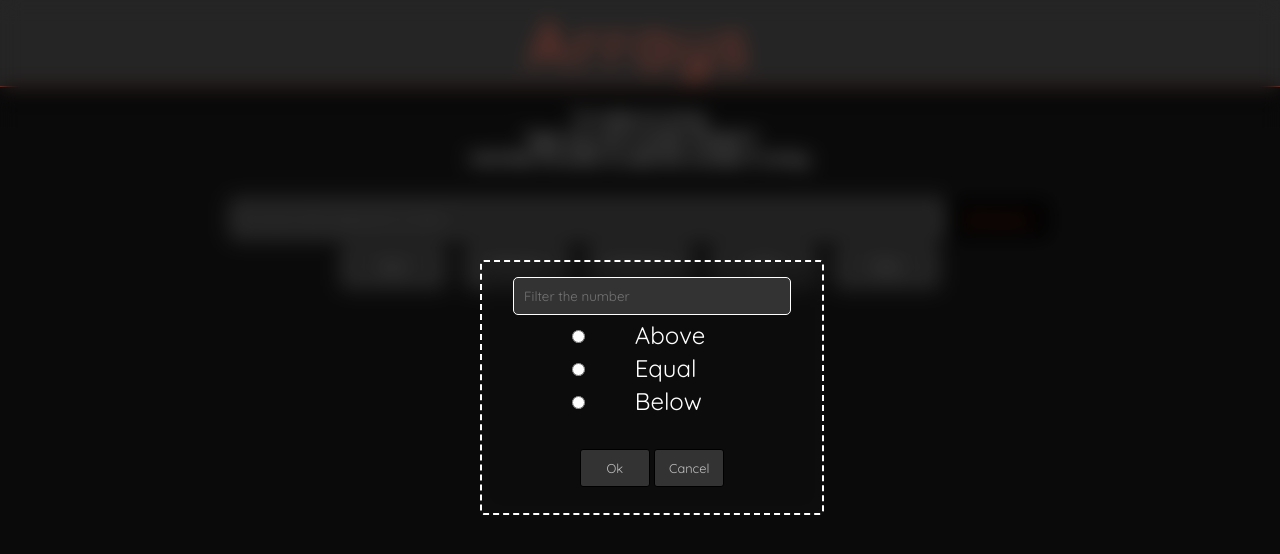
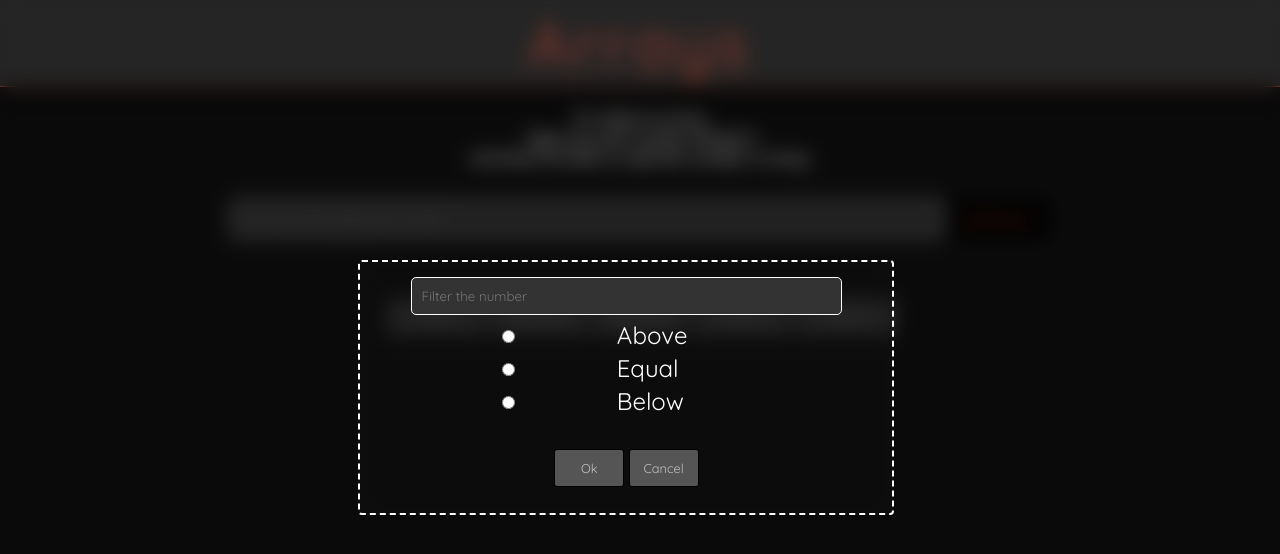
Before and after one commit to rahulpanchal0106/jsPracticeProjects.github.io, a plain HTML site: page array.html in a window 1280 px wide. Both pictures are taken after a click on the button "Filter". Drawn offline with Linux system fonts and the light colour scheme.

Commit message:
Managing minor details in the buttons

```diff
--- a/array.html
+++ b/array.html
@@ -49,12 +49,12 @@
             border: 1px rgb(219, 219, 219) solid;
             border-radius: 5px;
             background-color: #666;
-            margin: 20px 0px 0px 21%;
+            margin: 20px 0px 0px 15%;
             padding: 30px;
             transition: all 0.2s ease;
             overflow:auto;
             display: none;
-            width: 58%;
+            width: 60%;
 
         }
 
@@ -62,17 +62,17 @@
             display: flex;
             justify-content: space-evenly;
             flex-wrap: wrap;
-            margin-top: 0px;
-            width: 50%;
-            margin-left:25%;
+            margin-top: 50px;
+            width: 40%;
+            margin-left:30%;
 
         }
         button{
             color: rgb(193, 193, 193);
-            background-color: #333;
+            background-color: #555;
             padding: 10px;
             border-radius: 3px;
-            border: 1px white solid;
+            border: 1px black solid;
             margin-top: 10px;
             transition: all 0.2s ease;
             user-select: none;
@@ -116,14 +116,14 @@
         #filt{
             display: none;
             position: absolute;
-            width: 25%;
+            width: 40%;
             height: auto;
             background-color: #22222239;
             backdrop-filter: blur(10px);
             border: 2px white dashed;
             padding: 10px;
             border-radius: 4px;
-            margin-left:37.5%;
+            margin-left:28%;
             margin-top: 45vh;
             overflow: auto;
         }
--- a/array.js
+++ b/array.js
@@ -1,12 +1,8 @@
-
 var numbers=[], number,index,indexNum, x, num, i, sortedNumbers, main=[], count=0,max,min;
 document.getElementById("input").onchange=function(){
     let input = document.getElementById("input").value;
     input=Number(input);
-        if(input==0){
-            alert("Please enter a number to add in the array except 0");
 
-        }else{
     let n = numbers.push(input);
 
     x=numbers.length;
@@ -16,8 +12,6 @@
     number=Number(number);
     console.log(`Index no.: ${index} -------> Number: ${number}  ------- size: ${x}`);
     main = numbers;
-
-        }
     console.log(numbers);
     document.getElementById("display").style.display="block";
     document.getElementById("display").innerHTML=`The Array: [ ${numbers} ]`;
```
Lines whose indentation alone changed are shown as unchanged.
